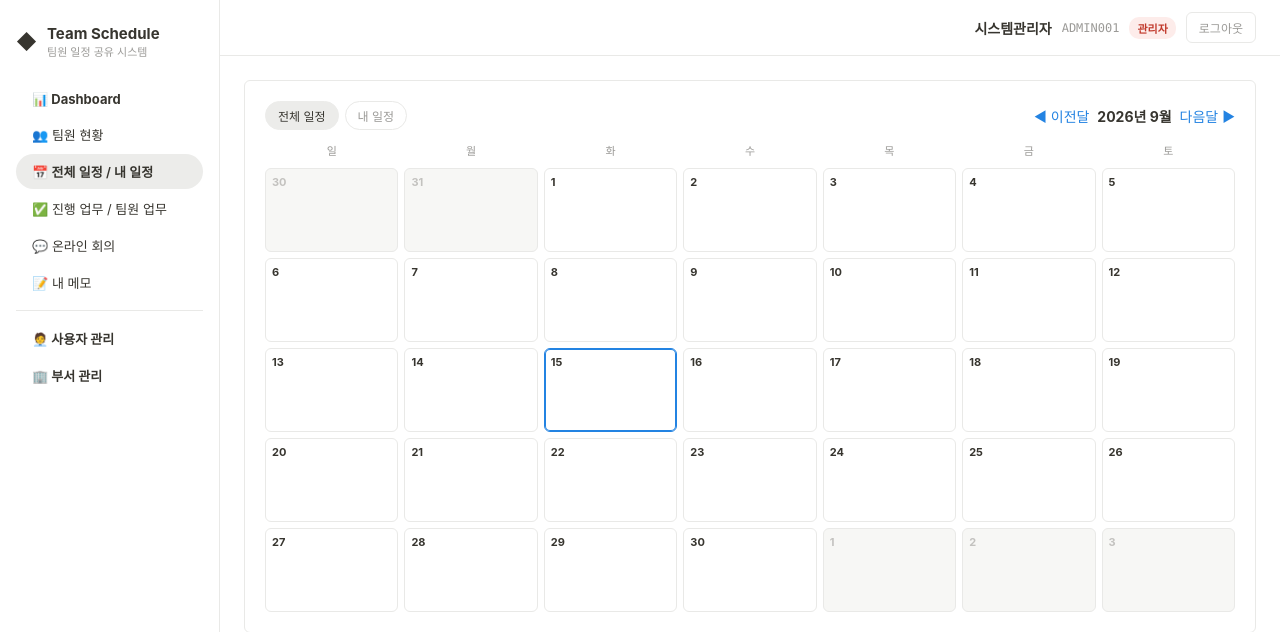
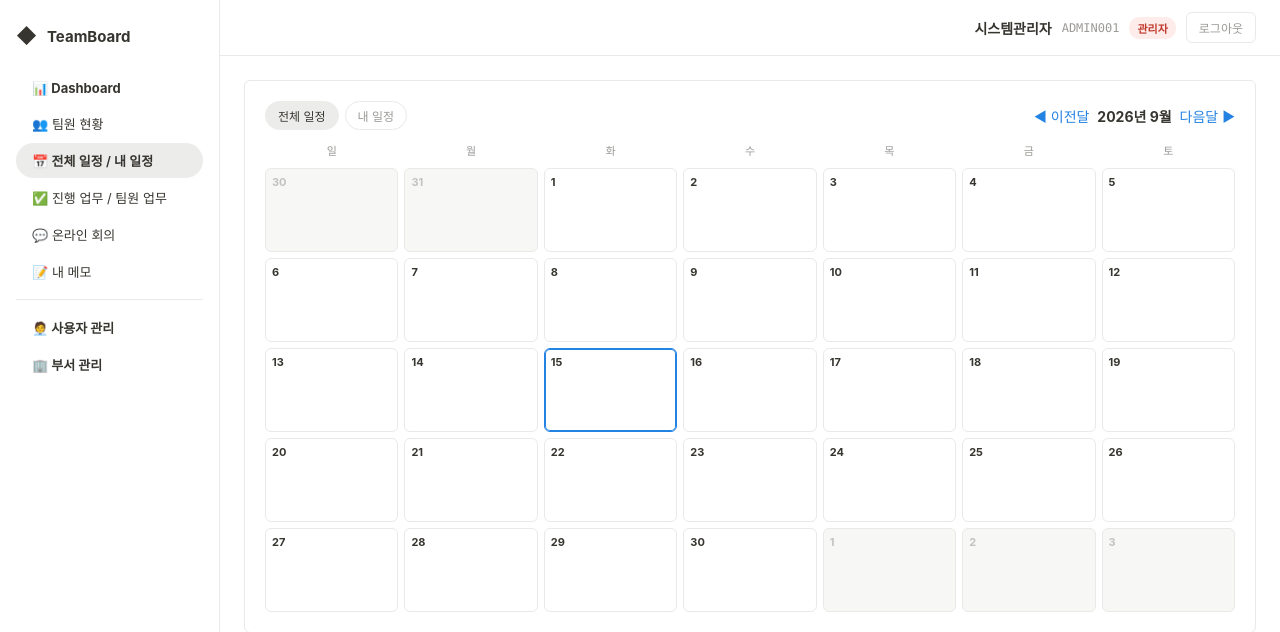
Before and after one commit to kimyeseul120-creator/20260915_TEAMSCH_G, a Flask app: page /schedule in a window 1280 px wide. Shown: the top 632 px of the page. Run offline with Flask 3, Linux system fonts and the light colour scheme; the visitor is signed in with stand-in values (Sample User, id 1); data comes from the database, SQL or seed files in the repository; data that the repository does not hold is empty.

Commit message:
Rename site from Team Schedule / 팀원 일정 공유 시스템 to TeamBoard
Co-Authored-By: Claude Sonnet 5 <noreply@anthropic.com>

```diff
--- a/app/templates/auth/login.html
+++ b/app/templates/auth/login.html
@@ -3,14 +3,13 @@
 <head>
 <meta charset="UTF-8">
 <meta name="viewport" content="width=device-width, initial-scale=1.0">
-<title>로그인 - Team Schedule</title>
+<title>로그인 - TeamBoard</title>
 <link rel="stylesheet" href="{{ url_for('static', filename='css/style.css') }}">
 </head>
 <body>
 <div class="login-page">
     <div class="login-card">
-        <h1>Team Schedule</h1>
-        <p class="login-sub">팀원 일정 공유 시스템</p>
+        <h1>TeamBoard</h1>
 
         {% with messages = get_flashed_messages() %}
             {% if messages %}
--- a/app/templates/base.html
+++ b/app/templates/base.html
@@ -3,7 +3,7 @@
 <head>
 <meta charset="UTF-8">
 <meta name="viewport" content="width=device-width, initial-scale=1.0">
-<title>{% block title %}Team Schedule{% endblock %}</title>
+<title>{% block title %}TeamBoard{% endblock %}</title>
 <meta name="csrf-token" content="{{ csrf_token() }}">
 <link rel="stylesheet" href="{{ url_for('static', filename='css/style.css') }}">
 </head>
@@ -14,8 +14,7 @@
         <div class="brand">
             <span class="brand-mark">◆</span>
             <div>
-                <div class="brand-title">Team Schedule</div>
-                <div class="brand-sub">팀원 일정 공유 시스템</div>
+                <div class="brand-title">TeamBoard</div>
             </div>
         </div>
 
--- a/app/templates/dashboard/index.html
+++ b/app/templates/dashboard/index.html
@@ -1,5 +1,5 @@
 {% extends "base.html" %}
-{% block title %}Dashboard - Team Schedule{% endblock %}
+{% block title %}Dashboard - TeamBoard{% endblock %}
 
 {% block content %}
 <div class="card">
--- a/app/templates/departments/list.html
+++ b/app/templates/departments/list.html
@@ -1,5 +1,5 @@
 {% extends "base.html" %}
-{% block title %}부서 관리 - Team Schedule{% endblock %}
+{% block title %}부서 관리 - TeamBoard{% endblock %}
 
 {% block content %}
 <div class="card">
--- a/app/templates/meeting/list.html
+++ b/app/templates/meeting/list.html
@@ -1,5 +1,5 @@
 {% extends "base.html" %}
-{% block title %}온라인 회의 - Team Schedule{% endblock %}
+{% block title %}온라인 회의 - TeamBoard{% endblock %}
 
 {% block content %}
 <div class="card">
--- a/app/templates/memo/list.html
+++ b/app/templates/memo/list.html
@@ -1,5 +1,5 @@
 {% extends "base.html" %}
-{% block title %}내 메모 - Team Schedule{% endblock %}
+{% block title %}내 메모 - TeamBoard{% endblock %}
 
 {% block content %}
 <div class="card">
--- a/app/templates/schedule/list.html
+++ b/app/templates/schedule/list.html
@@ -1,5 +1,5 @@
 {% extends "base.html" %}
-{% block title %}일정 - Team Schedule{% endblock %}
+{% block title %}일정 - TeamBoard{% endblock %}
 
 {% block content %}
 <div class="card">
--- a/app/templates/task/list.html
+++ b/app/templates/task/list.html
@@ -1,5 +1,5 @@
 {% extends "base.html" %}
-{% block title %}업무 - Team Schedule{% endblock %}
+{% block title %}업무 - TeamBoard{% endblock %}
 
 {% block content %}
 <div class="card">
--- a/app/templates/users/detail.html
+++ b/app/templates/users/detail.html
@@ -1,5 +1,5 @@
 {% extends "base.html" %}
-{% block title %}{{ member.name }} - Team Schedule{% endblock %}
+{% block title %}{{ member.name }} - TeamBoard{% endblock %}
 
 {% block content %}
 <div class="card">
--- a/app/templates/users/list.html
+++ b/app/templates/users/list.html
@@ -1,5 +1,5 @@
 {% extends "base.html" %}
-{% block title %}사용자 관리 - Team Schedule{% endblock %}
+{% block title %}사용자 관리 - TeamBoard{% endblock %}
 
 {% block content %}
 <div class="card">
```
Also changed, not shown: README.md.
